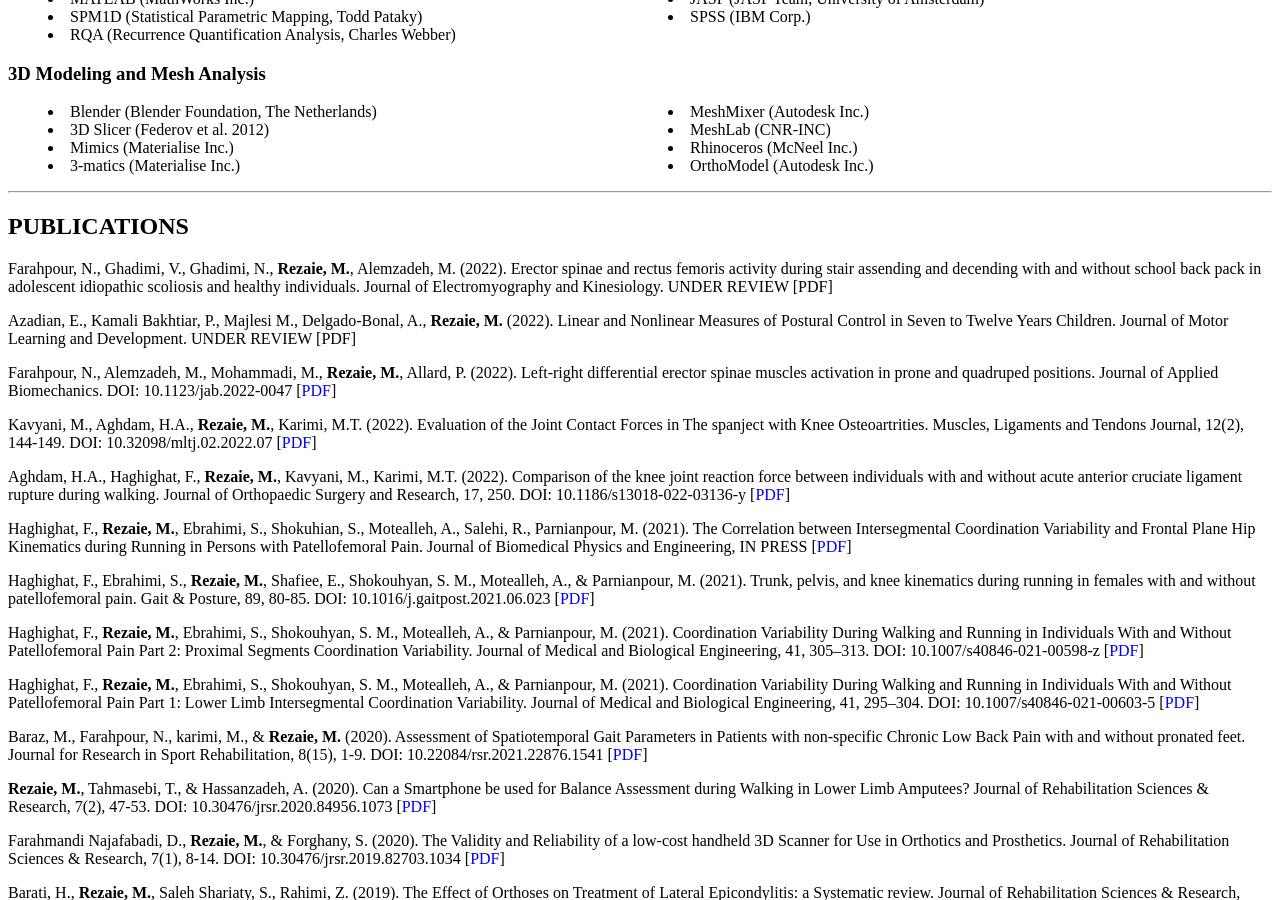
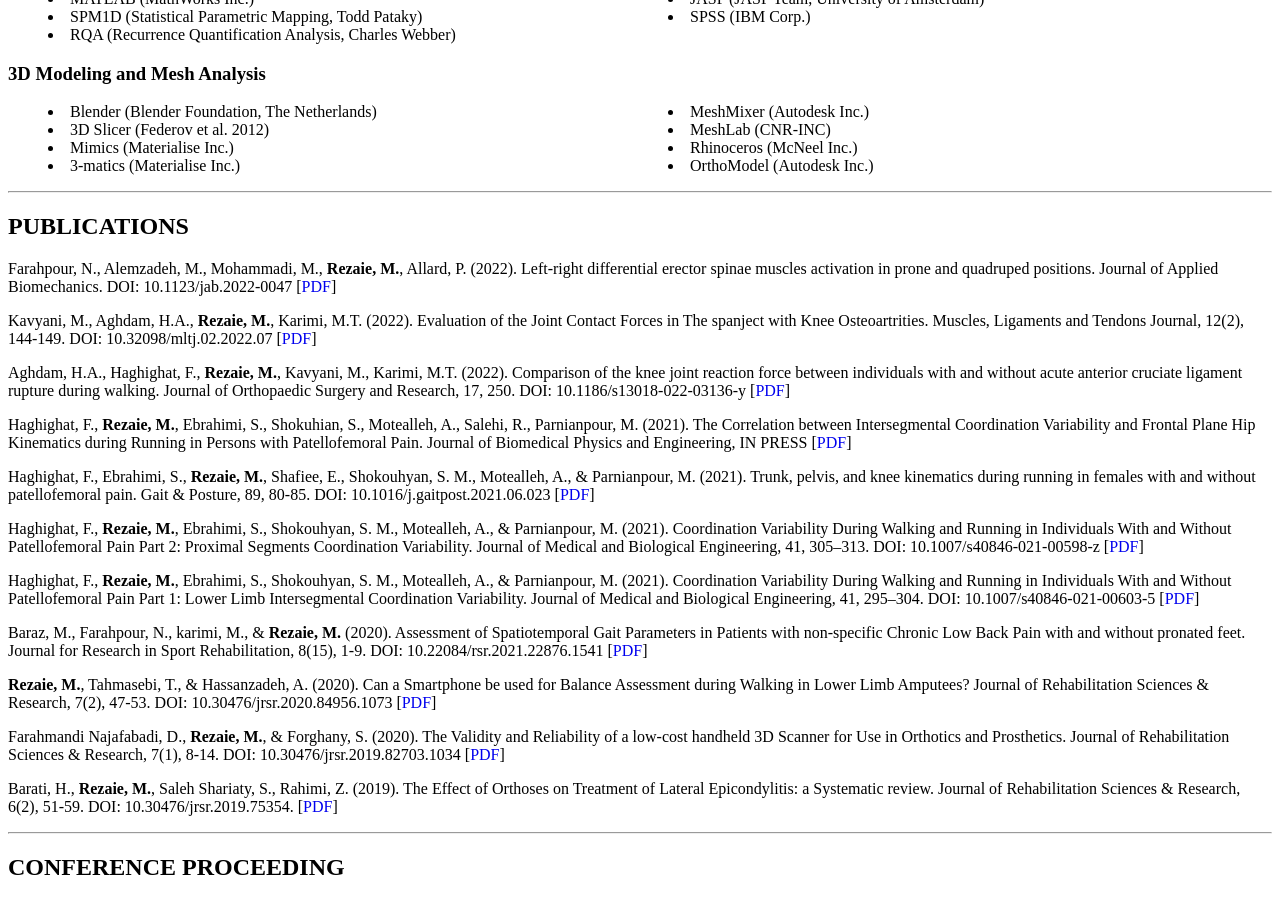
Before and after one commit to mrrezaie/mrrezaie.github.io, a Jekyll site: the page cv.html, which Jekyll copies as it is, in a window 1280 px wide and 900 px high, scrolled down 1662 px. Built offline with Jekyll 4.4.1, drawn with Linux system fonts in a browser that asks for light colours.

Commit message:
Update cv.html

```diff
--- a/cv.html
+++ b/cv.html
@@ -146,8 +146,8 @@
 
 
 <h2> <b>PUBLICATIONS</b> </h2>
-<p>Farahpour, N., Ghadimi, V., Ghadimi, N., <b>Rezaie, M.</b>, Alemzadeh, M. (2022). Erector spinae and rectus femoris activity during stair assending and decending with and without school back pack in adolescent idiopathic scoliosis and healthy individuals. Journal of Electromyography and Kinesiology. UNDER REVIEW [PDF]</p>
-<p>Azadian, E., Kamali Bakhtiar, P., Majlesi M., Delgado-Bonal, A., <b>Rezaie, M.</b> (2022). Linear and Nonlinear Measures of Postural Control in Seven to Twelve Years Children. Journal of Motor Learning and Development. UNDER REVIEW [PDF]</p>
+<!-- <p>Farahpour, N., Ghadimi, V., Ghadimi, N., <b>Rezaie, M.</b>, Alemzadeh, M. (2022). Erector spinae and rectus femoris activity during stair assending and decending with and without school back pack in adolescent idiopathic scoliosis and healthy individuals. Journal of Electromyography and Kinesiology. UNDER REVIEW [PDF]</p>
+<p>Azadian, E., Kamali Bakhtiar, P., Majlesi M., Delgado-Bonal, A., <b>Rezaie, M.</b> (2022). Linear and Nonlinear Measures of Postural Control in Seven to Twelve Years Children. Journal of Motor Learning and Development. UNDER REVIEW [PDF]</p> -->
 <p>Farahpour, N., Alemzadeh, M., Mohammadi, M., <b>Rezaie, M.</b>, Allard, P. (2022). Left-right differential erector spinae muscles activation in prone and quadruped positions. Journal of Applied Biomechanics. DOI: 10.1123/jab.2022-0047 [<a href="about/files/JAB-2022-0047_online.pdf" target="_blank" rel="noopener noreferrer">PDF</a>]</p>
 <p>Kavyani, M., Aghdam, H.A., <b>Rezaie, M.</b>, Karimi, M.T. (2022). Evaluation of the Joint Contact Forces in The spanject with Knee Osteoartrities. Muscles, Ligaments and Tendons Journal, 12(2), 144-149. DOI: 10.32098/mltj.02.2022.07 [<a href="about/files/10.32098mltj.02.2022.07.pdf" target="_blank" rel="noopener noreferrer">PDF</a>]</p>
 <p>Aghdam, H.A., Haghighat, F., <b>Rezaie, M.</b>, Kavyani, M., Karimi, M.T. (2022). Comparison of the knee joint reaction force between individuals with and without acute anterior cruciate ligament rupture during walking. Journal of Orthopaedic Surgery and Research, 17, 250. DOI: 10.1186/s13018-022-03136-y [<a href="about/files/s13018-022-03136-y.pdf" target="_blank" rel="noopener noreferrer">PDF</a>]</p>
@@ -165,6 +165,7 @@
 <h2> <b>CONFERENCE PROCEEDING</b> </h2>
 <p> <b>Rezaie, M.</b>, Haghighat, F. (May 2022). The Influence of Different Normalization Methods on Cross Recurrence Quantification Analysis. 7th Conference in Human Movement Variability (virtual poster presentation), University of Nebraska at Omaha, USA [<a href="about/files/UNO_congress_poster.pdf" target="_blank" rel="noopener noreferrer">PDF</a>]; Certificate [<a href="about/files/UNO_poster_May_2022_Certificate_Signed.pdf" target="_blank" rel="noopener noreferrer">PDF</a>]. </p>
 <hr>
+
 
 <h2> <b>SAMPLE PROJECTS</b> </h2>
 <p> <b>Rezaie, M.</b> (2022). Fitting Sphere or Cylinder into meshes [<a href="https://github.com/mrrezaie/fitSphereCylinder" target="_blank" rel="noopener noreferrer">Link</a>].</p>
```
